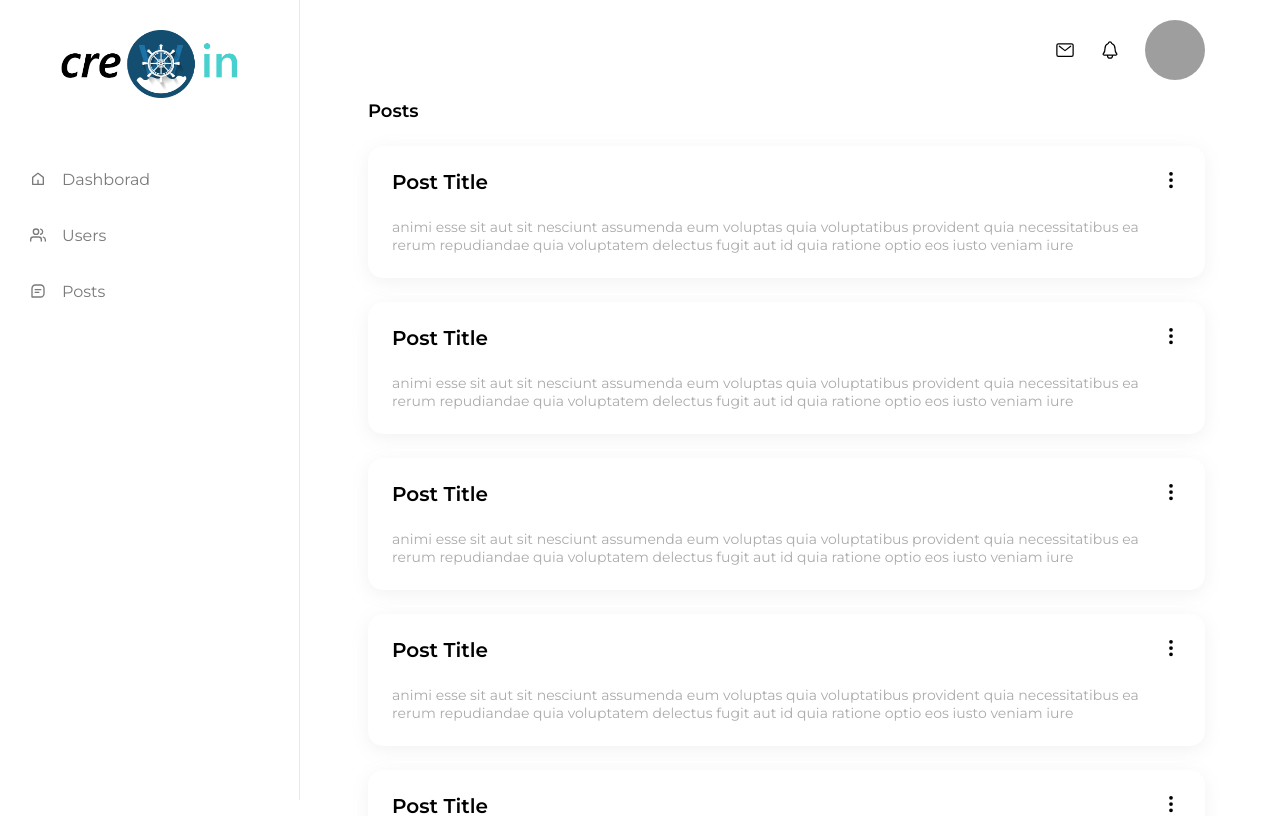
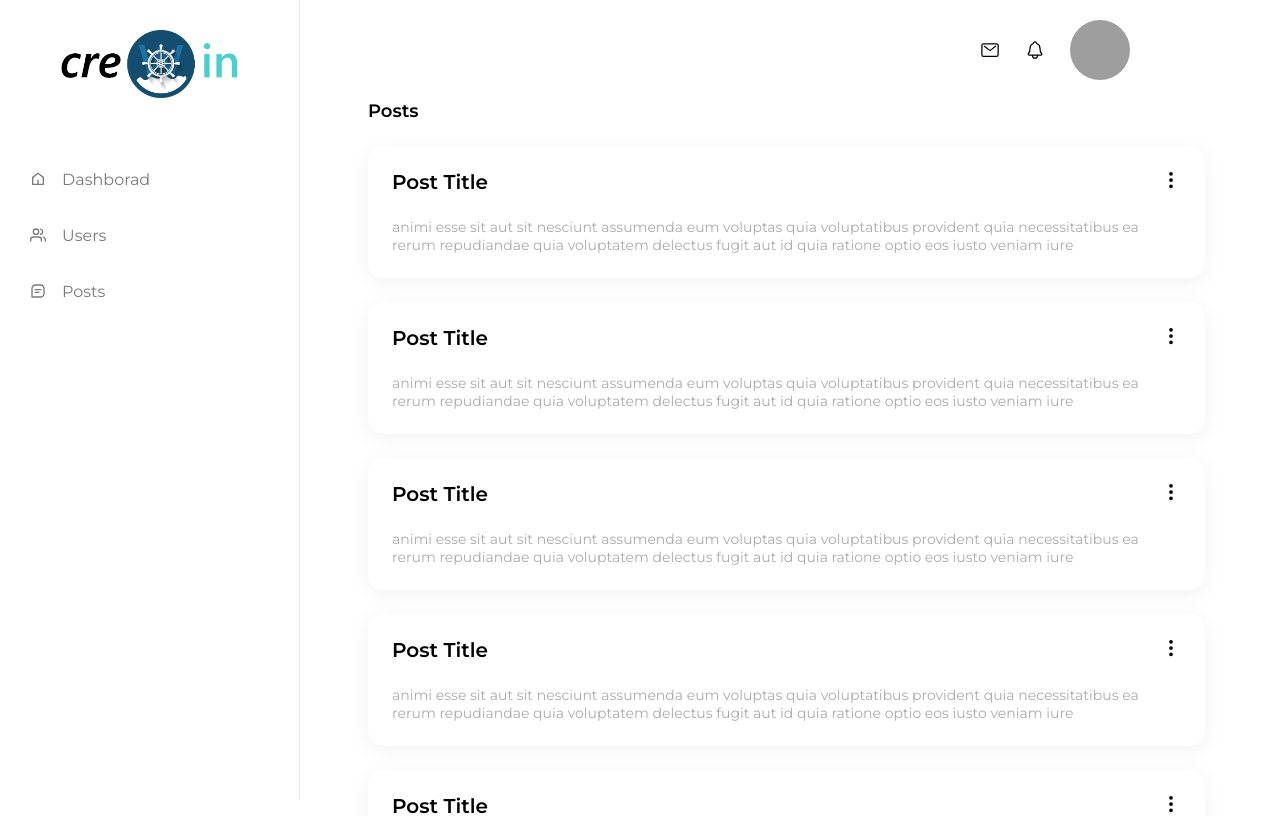
Before and after one commit to Selman-S/Crewin-Blog, a React (Create React App) app: page /posts in a window 1280 px wide. Shown: the top 816 px of the page. Built offline with nearby package versions, Linux system fonts and the light colour scheme; grey boxes are pictures that could not be loaded.

Commit message:
navbar position

```diff
--- a/src/components/navbar/Navbar.scss
+++ b/src/components/navbar/Navbar.scss
@@ -1,10 +1,10 @@
 .navbar {
 width: 100%;
 height: 100px;
-display: block;
 
+position: relative;
 display: flex;
-justify-content: space-between;
+
 }
 
 .logo img {
@@ -16,12 +16,15 @@ justify-content: space-between;
 
 .logo-container  {
   width:300px;
+  position:fixed;
   border-right:1px solid#E8E8E8;
 }
 .right-menu {
-
+position:absolute;
     display: flex;
     margin-right: 75px;
+    right:75px;
+    top:20px;
   }
 
 
```
